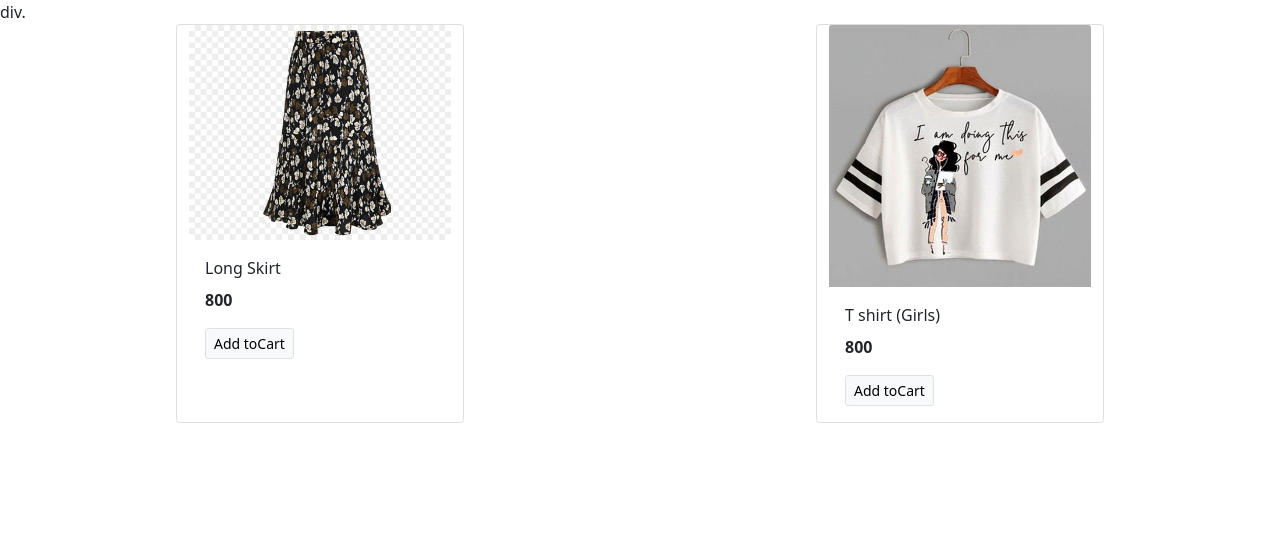
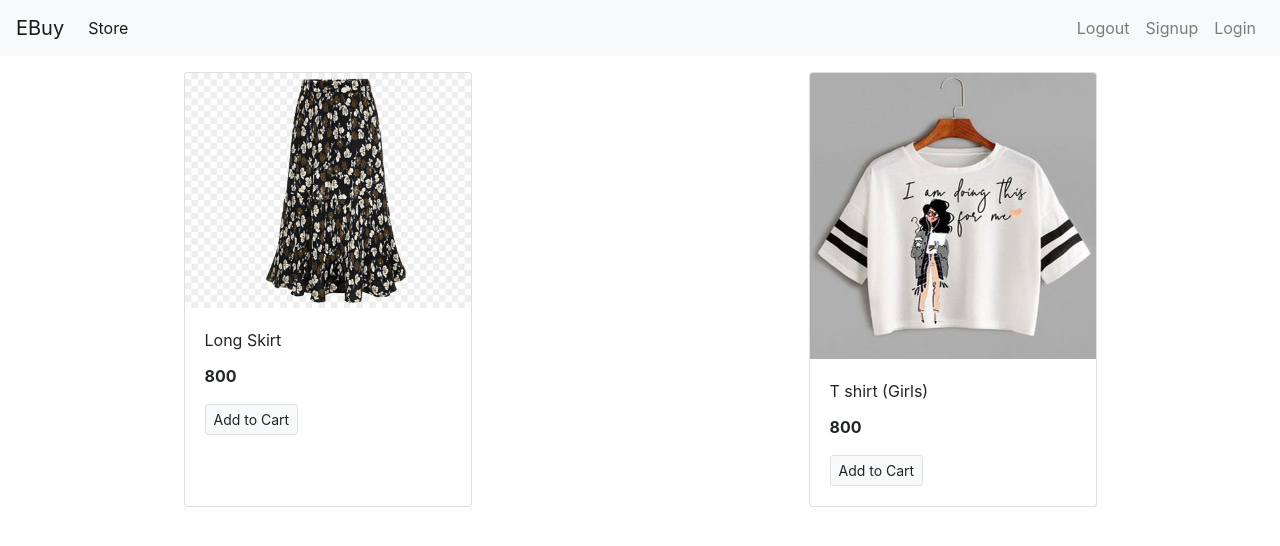
Before and after one commit to nischala342/CartEase, a Django app: page / in a window 1280 px wide. Shown: the top 546 px of the page. Run offline with Django 3.2, Linux system fonts and the light colour scheme; data comes from the database, SQL or seed files in the repository; some libraries are stand-ins or nearby versions.

Commit message:
Initial commit message

```diff
--- a/store/templates/index.html
+++ b/store/templates/index.html
@@ -6,12 +6,42 @@
     <meta name="viewport" content="width=device-width, initial-scale=1">
 
     <!-- Bootstrap CSS -->
-    <link href="https://cdn.jsdelivr.net/npm/bootstrap@5.0.0-beta3/dist/css/bootstrap.min.css" rel="stylesheet" integrity="sha384-eOJMYsd53ii+scO/bJGFsiCZc+5NDVN2yr8+0RDqr0Ql0h+rP48ckxlpbzKgwra6" crossorigin="anonymous">
+    <link rel="stylesheet" href="https://maxcdn.bootstrapcdn.com/bootstrap/4.0.0/css/bootstrap.min.css" integrity="sha384-Gn5384xqQ1aoWXA+058RXPxPg6fy4IWvTNh0E263XmFcJlSAwiGgFAW/dAiS6JXm" crossorigin="anonymous">
 
     <title>Hello, world!</title>
   </head>
   <body>
-     div.<div class="Container-fluid">
+
+  <!-- navbar-->
+
+    <nav class="navbar navbar-expand-lg navbar-light bg-light">
+  <a class="navbar-brand" href="#">EBuy</a>
+  <button class="navbar-toggler" type="button" data-toggle="collapse" data-target="#navbarSupportedContent" aria-controls="navbarSupportedContent" aria-expanded="false" aria-label="Toggle navigation">
+          <span class="navbar-toggler-icon"></span>
+  </button>
+
+  <div class="collapse navbar-collapse" id="navbarSupportedContent">
+    <ul class="navbar-nav mr-auto">
+      <li class="nav-item active">
+        <a class="nav-link" href="#">Store<span class="sr-only">(current)</span></a>
+      </li>
+    </ul>
+    <ul class="navbar-nav my-2 my-lg-0">
+      <li class="nav-item " >
+        <a class="nav-link" href="#">Logout<span class="sr-only">(current)</span></a>
+      </li>
+      <li class="nav-item ">
+        <a class="nav-link" href="#">Signup<span class="sr-only">(current)</span></a>
+      </li>
+      <li class="nav-item ">
+        <a class="nav-link" href="#">Login<span class="sr-only">(current)</span></a>
+      </li>
+    </ul>
+  </div>
+</nav>
+
+    <!-- body -->
+     <div class="container-fluid mt-3">
 
   <div class="row mx-auto">
     {% for product in products %}
@@ -20,7 +50,7 @@
  <div class="card-body">
    <p class="card-title">{{product.name}}</p>
    <p class="card-text"><b>{{product.price}}</b></p>
-   <a href="#" class="btn btn-light border btn-sm">Add toCart</a>
+   <a href="#" class="btn btn-light border btn-sm">Add to Cart</a>
  </div>
 </div>
 {% endfor %}
```
